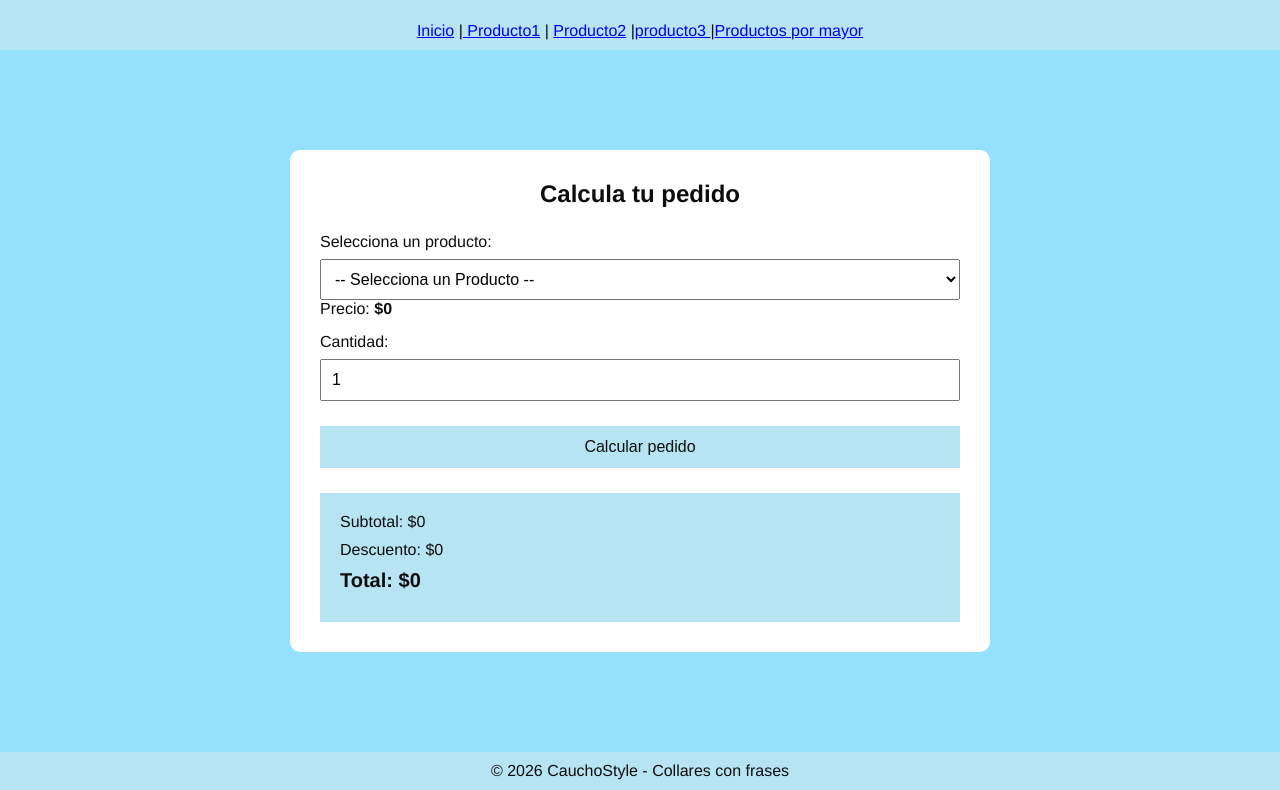
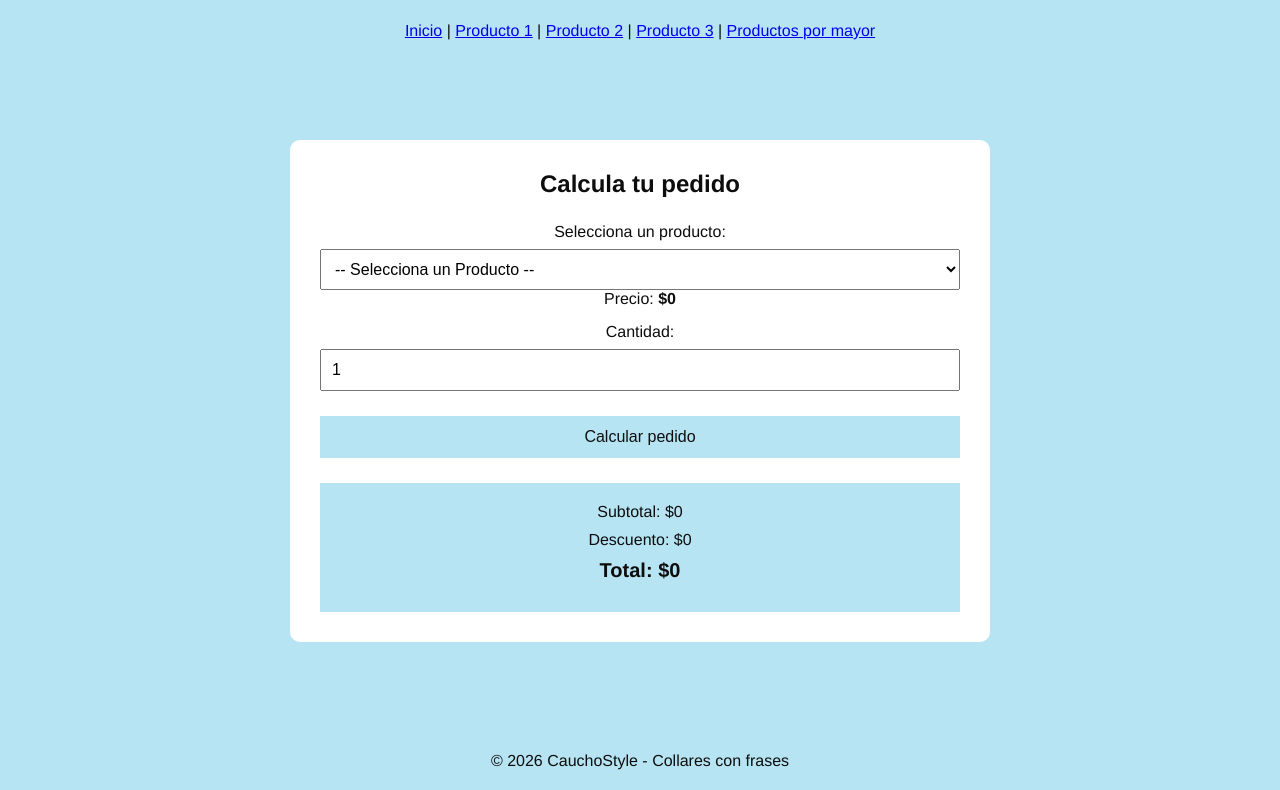
Before and after one commit to dallanaklg-debug/cauchostyle, a plain HTML site: page index.html in a window 1280 px wide. Shown: the part 83-873 px from the top of the page. Drawn offline with Linux system fonts and the light colour scheme.

Commit message:
Update index.html

```diff
--- a/index.html
+++ b/index.html
@@ -14,8 +14,15 @@
 
 
     <div class="menu">
- <p><a href="..//manillas cauchostyle1/ESTILO.HTML">Inicio</a> |<a href="../manillas cauchostyle2/ESTILO.HTML"> Producto1</a>  | <a href="..//manillas cauchostyle3/ESTILO.HTML">Producto2</a>  |<a href="../manilla cauchostyle4/estilo.html">producto3 </a>|<a href="..//productospormayor/estilo.html">Productos por mayor</a>   </p>
-    </div>
+
+<p>
+  <a href="index.html">Inicio</a> |
+  <a href="manillas cauchostyle2/ESTILO.HTML">Producto 1</a> |
+  <a href="manillas cauchostyle3/ESTILO.HTML">Producto 2</a> |
+  <a href="manilla cauchostyle4/ESTILO.HTML">Producto 3</a> |
+  <a href="productospormayor/estilo.html">Productos por mayor</a>
+</p>
+
 
     <main>
         <section class="calculadora">
```
